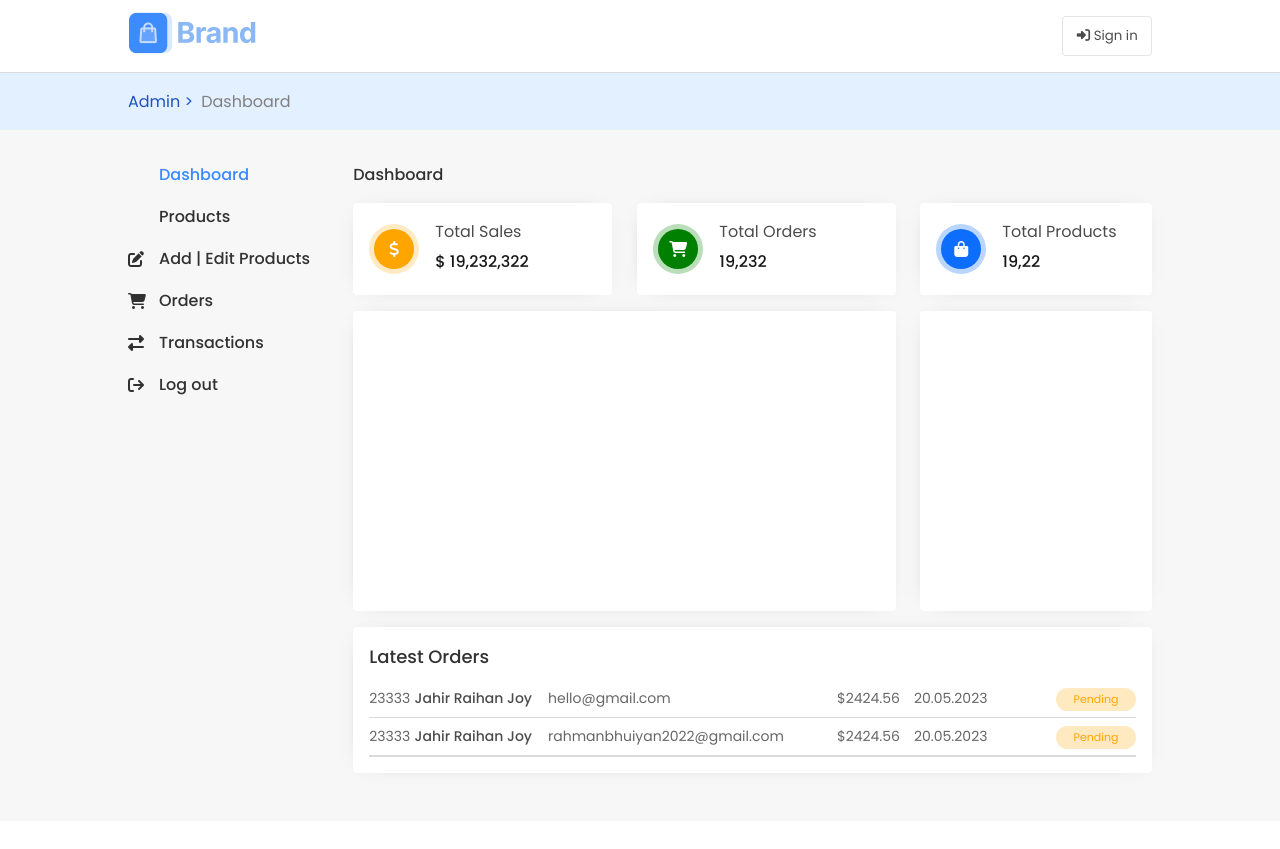
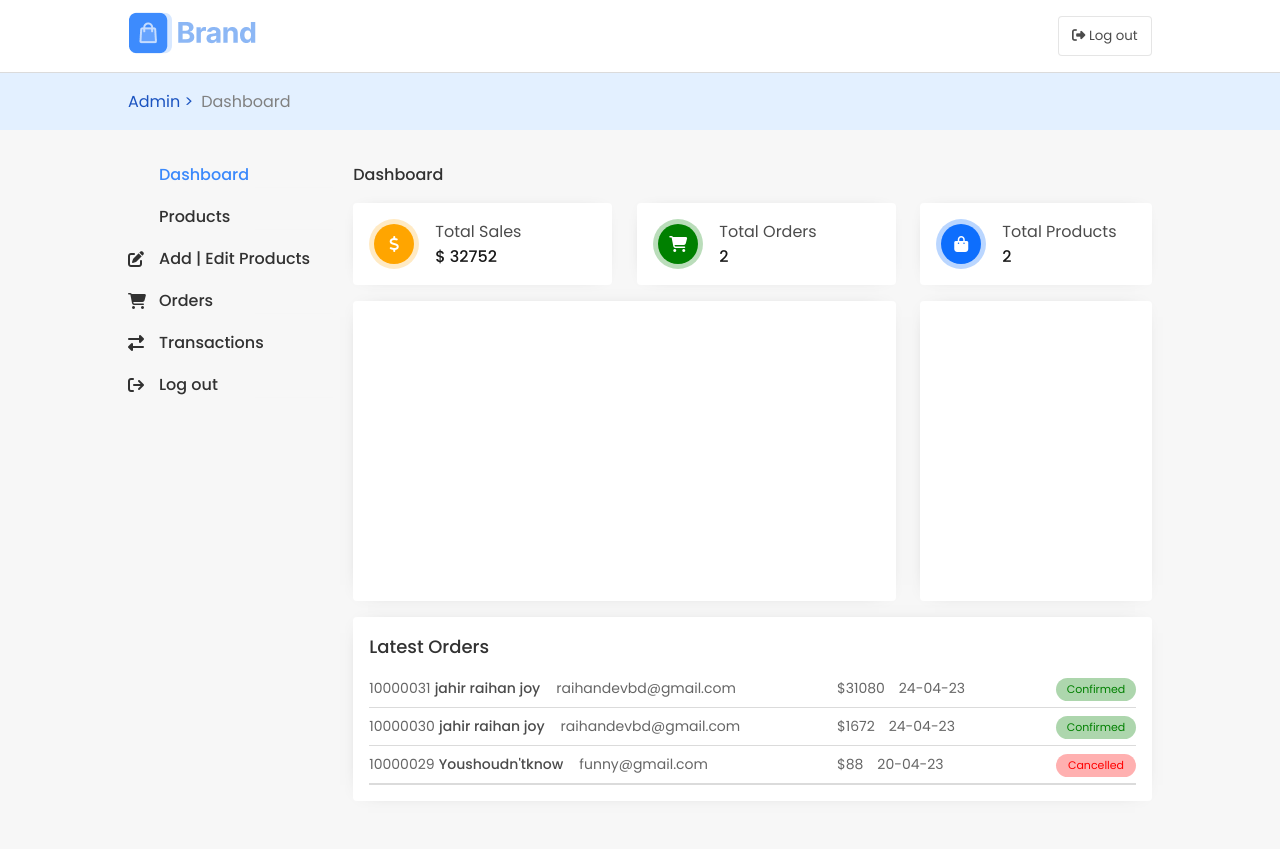
Before and after one commit to jahir-raihan/E-Commerce-Project, a Django app: page /account/admin/ in a window 1280 px wide. Before the commit the page ends 776 px from the top, so only its background shows below. Run offline with Django 4.2, Linux system fonts and the light colour scheme; data comes from the database, SQL or seed files in the repository; both versions use the stored data as it was after the commit; some libraries are stand-ins or nearby versions.

Commit message:
Wrapping up admin dashboard

```diff
--- a/Site BackEnd/E_Commerce_site/order/models.py
+++ b/Site BackEnd/E_Commerce_site/order/models.py
@@ -6,7 +6,9 @@ User = get_user_model()
 
 class Transaction(models.Model):
     # All transaction information goes here
-    pass
+    transaction_id = models.CharField(max_length=34)
+    transaction_amount = models.IntegerField()
+    transaction_method = models.CharField(max_length=20)
 
 
 class Order(models.Model):
--- a/Site BackEnd/E_Commerce_site/static/css/admin.css
+++ b/Site BackEnd/E_Commerce_site/static/css/admin.css
@@ -83,7 +83,7 @@
 }
 .total-sales-order-products .text-details p {
   opacity: 0.7;
-  margin-bottom:.3em;
+
 }
 .total-sales-order-products .text-details .amount {
   opacity: 0.9;
--- a/Site BackEnd/E_Commerce_site/static/js/index.js
+++ b/Site BackEnd/E_Commerce_site/static/js/index.js
@@ -6,8 +6,10 @@ var shipping_fee = 150;
 var s_list = document.getElementById('s-list')
 all_keywords.forEach((item) => {
     var ele = document.createElement('small')
-    ele.innerHTML = item
-    s_list.appendChild(ele)
+    try{
+        ele.innerHTML = item
+        s_list.appendChild(ele)
+    }catch{}
 });
 
 
--- a/Site BackEnd/E_Commerce_site/templates/admin/add_edit_products.html
+++ b/Site BackEnd/E_Commerce_site/templates/admin/add_edit_products.html
@@ -291,7 +291,7 @@
                         <p>Image alternative texts</p>
 
                         <input type="text" name="image_alt_texts" value="{% for alt in product_images %}{{alt.image_alt_tag}}, {% endfor %}"
-                               placeholder="Separate with commas. Ex: black hoodie, black hoodie bottom, etc" required>
+                               placeholder="Separate with commas. Ex: black hoodie, black hoodie bottom, etc">
                     </div>
 
                     <div class="p-more-info m-1">
--- a/Site BackEnd/E_Commerce_site/templates/admin/dashboard.html
+++ b/Site BackEnd/E_Commerce_site/templates/admin/dashboard.html
@@ -24,11 +24,11 @@
 
     {% block nav_buttons %}
         <button class="nav-btns">
-            <i class="fa fa-sign-in" aria-hidden="true"></i> Sign in
+            <i class="fa fa-sign-out" aria-hidden="true"></i> Log out
         </button>
 
         <div class="only-navicons">
-            <i class="fa fa-sign-in" aria-hidden="true"></i>
+            <i class="fa fa-sign-out" aria-hidden="true"></i>
         </div>
     {% endblock nav_buttons %}
 
@@ -162,7 +162,7 @@
 
                             <div class="text-details">
                                 <p>Total Sales</p>
-                                <p class="amount">$ <span>19,232,322</span></p>
+                                <p class="amount">$ <span>{{total_earnings}}</span></p>
                             </div>
 
 
@@ -180,7 +180,7 @@
 
                             <div class="text-details">
                                 <p>Total Orders</p>
-                                <p class="amount">19,232</p>
+                                <p class="amount">{{total_orders}}</p>
                             </div>
                         </div>
 
@@ -198,7 +198,7 @@
 
                         <div class="text-details">
                             <p>Total Products</p>
-                            <p class="amount">19,22</p>
+                            <p class="amount">{{total_products}}</p>
                         </div>
                     </div>
 
@@ -220,21 +220,23 @@
 
                     <div class="order-container">
 
+                        {% for order in orders %}
+
                         <div class="admin-order">
 
                             <div class="segment-one">
 
                                 <div class="segment-one-sub">
                                     <p class="order-id">
-                                        23333
+                                        {{order.order_id}}
                                     </p>
 
                                     <p class="order-person">
-                                        Jahir Raihan Joy
+                                        {{order.order_person_name}}
                                     </p>
                                 </div>
                                 <p class="order-person-email">
-                                    hello@gmail.com
+                                    {{order.order_person_email}}
                                 </p>
 
                             </div>
@@ -243,60 +245,37 @@
 
                             <div class="segment-two">
                                 <p class="order-total-amount">
-                                    $2424.56
+                                    ${{order.order_total_price}}
                                 </p>
                                 <p class="order-date">
-                                    20.05.2023
+                                    {{order.order_date|date:"d-m-y"}}
                                 </p>
                             </div>
 
+                            {% if order.order_is_pending %}
+                                <div class="order-status order-pending">
+                                    <p>Pending</p>
+                                </div>
+                            {% elif order.order_is_cancelled %}
+                                <div class="order-status order-cancelled">
+                                    <p>Cancelled</p>
+                                </div>
+                            {% elif order.order_is_confirmed %}
+                                <div class="order-status order-confirmed">
+                                    <p>Confirmed</p>
+                                </div>
+                            {% else %}
+                                <div class="order-status order-delivered">
+                                    <p>Delivered</p>
+                                </div>
+                            {% endif %}
 
-                            <div class="order-status order-pending">
-                                <p>Pending</p>
-                            </div>
 
                         </div>
 
                         <div class="line"></div>
+                        {% endfor %}
 
-                        <div class="admin-order">
-
-                            <div class="segment-one">
-
-                                <div class="segment-one-sub">
-                                    <p class="order-id">
-                                        23333
-                                    </p>
-
-                                    <p class="order-person">
-                                        Jahir Raihan Joy
-                                    </p>
-                                </div>
-                                <p class="order-person-email">
-                                    rahmanbhuiyan2022@gmail.com
-                                </p>
-
-                            </div>
-
-
-
-                            <div class="segment-two">
-                                <p class="order-total-amount">
-                                    $2424.56
-                                </p>
-                                <p class="order-date">
-                                    20.05.2023
-                                </p>
-                            </div>
-
-
-                            <div class="order-status order-pending">
-                                <p>Pending</p>
-                            </div>
-
-                        </div>
-
-                        <div class="line"></div>
 
 
 
--- a/Site BackEnd/E_Commerce_site/user/views.py
+++ b/Site BackEnd/E_Commerce_site/user/views.py
@@ -11,6 +11,8 @@ from django.middleware.csrf import get_token
 from .algorithms import *
 from products.models import *
 from django.db.models import Q
+
+from django.db.models import Sum
 import json
 User = get_user_model()
 
@@ -439,10 +441,45 @@ def check_product_availability(request):
 
 
 def dashboard(request):
-    return render(request, 'admin/dashboard.html')
+
+    total_earnings = Order.objects.filter(order_is_confirmed=True).aggregate(Sum('order_total_price'))['order_total_price__sum']
+    total_orders = Order.objects.filter(order_is_confirmed=True).count()
+    total_products = Product.objects.all().count()
+
+    orders = Order.objects.all().order_by('-order_date')[:50]
+
+    context = {
+        'total_earnings': total_earnings,
+        'total_orders': total_orders,
+        'total_products': total_products,
+        'orders': orders
+    }
+    return render(request, 'admin/dashboard.html', context)
 
 
 def admin_product_list(request):
+
+    if request.method == 'POST':
+
+        query = request.POST['query']
+        category = Category.objects.filter(category_name__icontains=query)
+        reasons = DiscountReason.objects.filter(discount_reason__icontains=query)
+
+        products_list = Product.objects.filter(
+            Q(product_title__icontains=query) | Q(brand__icontains=query) | Q(product_tags__icontains=query) |
+            Q(product_search_keyword__icontains=query) | Q(product_more_information__icontains=query) |
+            Q(product_category__in=category) | Q(discount_reason__in=reasons)
+
+        )
+
+        token = get_token(request)
+        context = {
+            'products': products_list,
+        }
+        template = render_to_string('admin/product_list_template.html', context=context, request=request)
+
+        return JsonResponse({'template': template, 'token': token})
+
     products = Product.objects.all().order_by('-product_last_update')
     context = {
         'products': products
@@ -565,4 +602,14 @@ def admin_orders(request):
 
 
 def admin_transactions(request):
+    if request.method == 'POST':
+        query = request.POST['query']
+        context = {
+            'transactions': 'transactions',
+        }
+        token = get_token(request)
+        template = render_to_string('admin/transactions_template.html', context, request)
+
+        return JsonResponse({'template': template, 'token': token})
+
     return render(request, 'admin/transactions.html')
```
Also changed, not shown: Site BackEnd/E_Commerce_site/static/js/admin.js (added, +39 -0 lines), Site BackEnd/E_Commerce_site/templates/admin/product_list_template.html (added, +27 -0 lines), Site BackEnd/E_Commerce_site/templates/admin/products_list.html (+17 -61 lines), Site BackEnd/E_Commerce_site/templates/admin/transactions.html (+14 -9 lines), Site BackEnd/E_Commerce_site/db.sqlite3.
